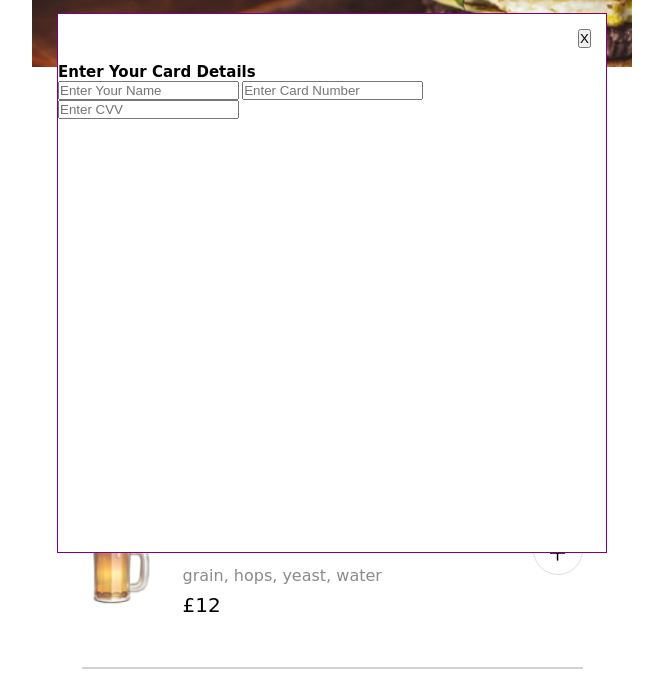
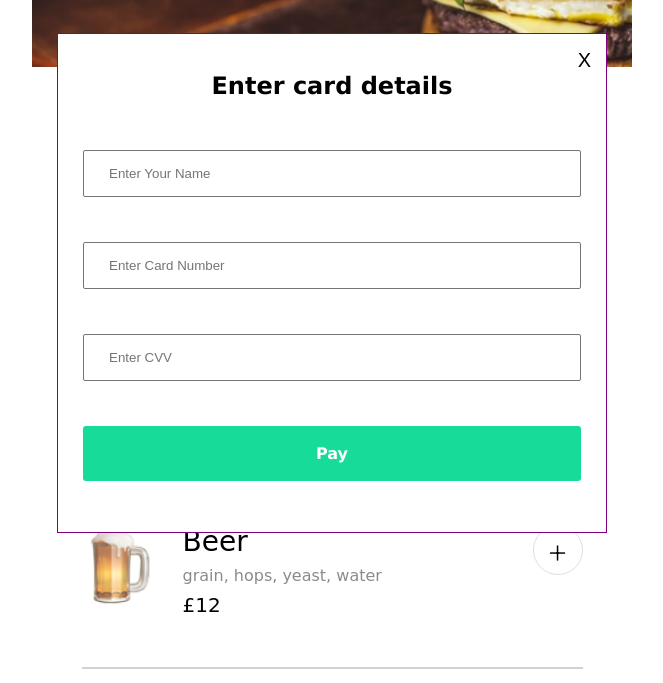
Before and after one commit to jreed-11/Jamies_Diner, a plain HTML site: page index.html in a window 1280 px wide. Shown: the part 117-800 px from the top of the page, without its empty margins (308-971 px from the left). Drawn offline with Linux system fonts and the light colour scheme; a web font is replaced by a local one.

Commit message:
modal and  form styled

```diff
--- a/index.css
+++ b/index.css
@@ -164,13 +164,56 @@ header {
     bottom: 0px;
     left: 0px;
     margin: auto;
-    height: 54rem;
+    height: 50rem;
     width: 55rem;
 }
 
 .close-modal-btn-container{
+    margin: 1.5rem 1.5rem 0 1.5rem;
+
     text-align: right;
-    margin: 1.5rem;
+}
+
+.modal-close-btn {
+    border: none;
+    background-color: #fff;
+    cursor: pointer;
+    font-size: 2rem;
+}
+
+.modal-close-btn:hover{
+    color: red;
+}
+
+.modal-inner {
+    /* border: 1px solid red; */
+    margin: 0 2.5rem 3rem 2.5rem;
+    text-align: center;
+}
+
+.modal-title {
+    font-family: Verdana, Geneva, Tahoma, sans-serif;
+    font-size: 2.4rem;
+    margin-bottom: 5rem;
+
+}
+
+form {
+    display: flex;
+    flex-direction: column;
+    gap: 2rem;
+}
+
+input {
+    border: 1.3px solid #757575 ;
+    border-radius: 2px;
+    padding: 1.5rem 0 1.5rem 2.5rem;
+    margin-bottom: 2.5rem;
+}
+input:focus{
+    outline: none;
+    border-color: #16DB99;
+    box-shadow: 0px 0px 5px 5px #16DB99 ;
 }
 
 /* utility Class */
--- a/index.html
+++ b/index.html
@@ -50,7 +50,7 @@
       </div>
 
       <div class="modal-inner" id="modal-inner">
-        <h2 class="modal-title">Enter Your Card Details</h2>
+        <h2 class="modal-title">Enter card details</h2>
         <form id="card-details-form">
           <input
             type="text"
@@ -65,6 +65,7 @@
             required
           />
           <input type="number" name="CVV" placeholder="Enter CVV" required />
+          <button class="style-btn1 pay-btn" id="pay-btn">Pay</button>
         </form>
       </div>
     </section>
--- a/index.js
+++ b/index.js
@@ -1,23 +1,27 @@
 import {menuArray} from '/data.js'
 
 const totalPriceEl = document.getElementById('total-price')
-
+const modal = document.getElementById('card-details-modal')
 let myOrderArray = [];
 let totalPrice = 0;
 
 
-
+// Click Functions //
 
 document.addEventListener('click', function(e){
   if(e.target.dataset.item) {
     handleMenuClick(e.target.dataset.item)
   } else if(e.target.dataset.remove) {
     handleRemoveClick(e.target.dataset.remove)
+  } else if(e.target.id === 'complete-order-btn'){
+    modal.style.display = 'block'
+  } else if(e.target.id === 'modal-close-btn') {
+    modal.style.display = 'none'
   }
 
 })
 
-// Click Functions //
+
 
 function handleMenuClick(itemId) {
   let targetItem = menuArray.filter(function(item){
@@ -69,14 +73,6 @@ function handleRemoveClick(item){
 
   render()
 }
-
-const orderBtn = document.getElementById('complete-order-btn')
-const modal = document.getElementById('card-details-modal')
-
-orderBtn.addEventListener('click', function(){
-  modal.style.display = 'block'
-})
-
 
 
 // Get Menu Items //
```
